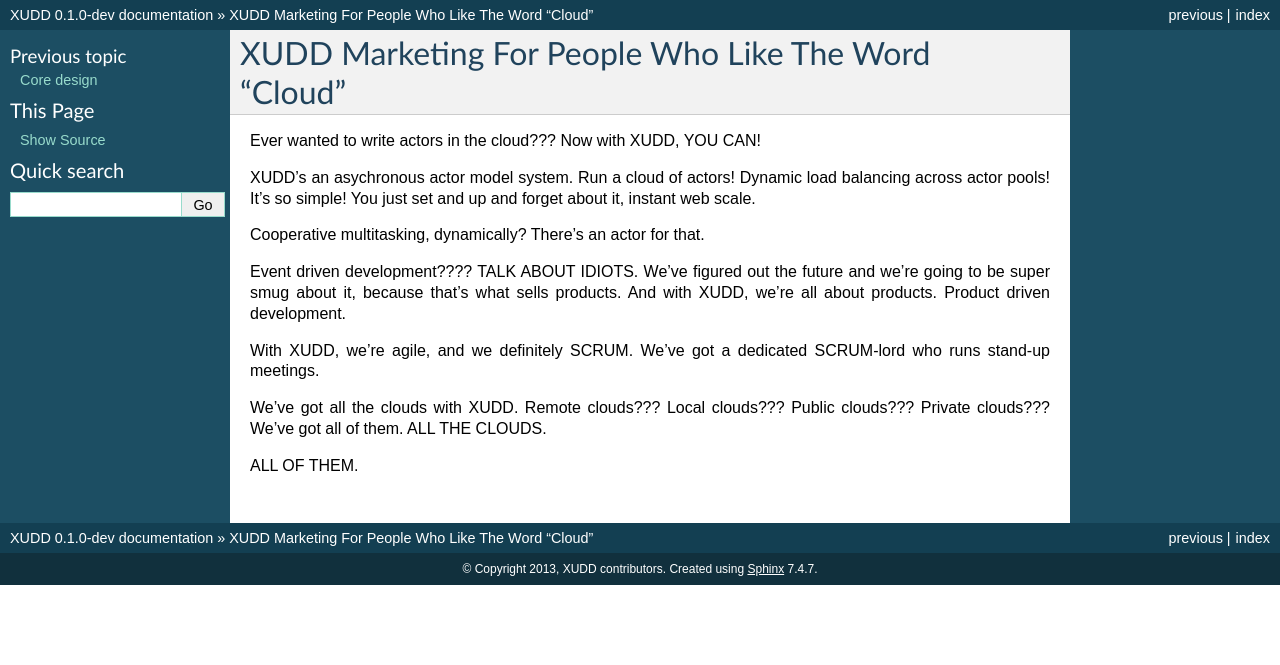
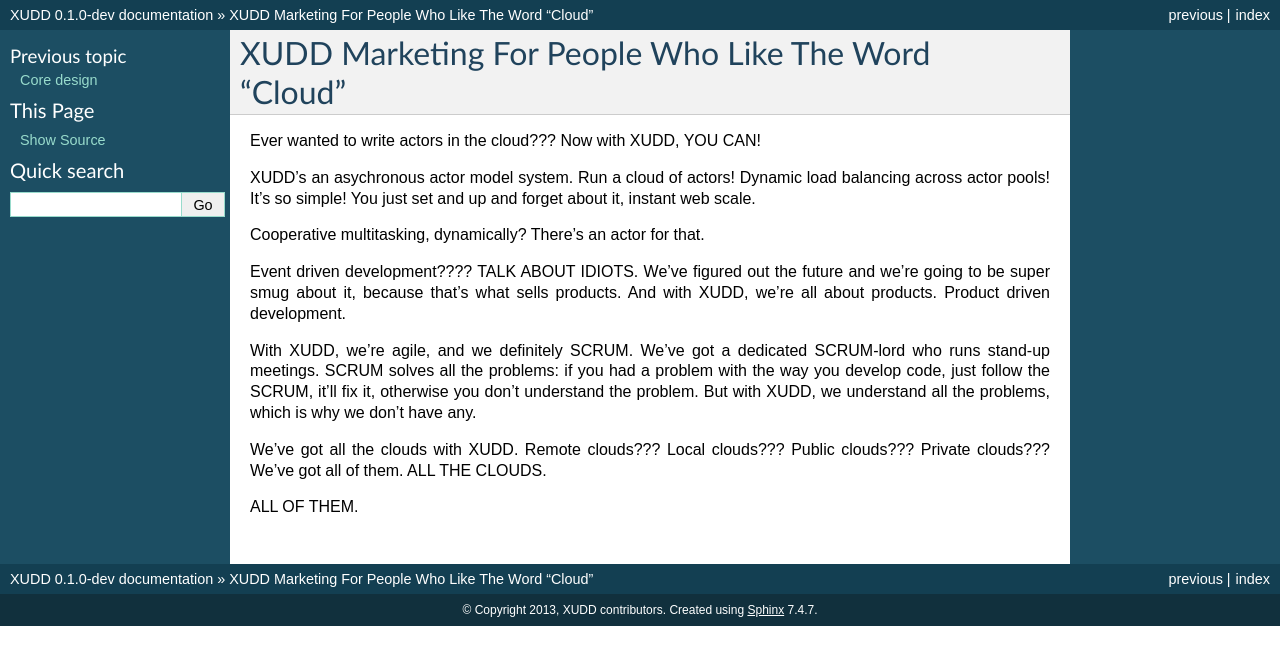
Before and after one commit to xudd/xudd, a Sphinx documentation site: the page built from docs/source/cloud.rst, in a window 1280 px wide. Shown: the top 665 px of the page. Built offline with Sphinx 7.4.7, drawn with Linux system fonts in a browser that asks for light colours.

Commit message:
follow the SCRUM

```diff
--- a/docs/source/cloud.rst
+++ b/docs/source/cloud.rst
@@ -16,7 +16,11 @@
 Product driven development.
 
 With XUDD, we're agile, and we definitely SCRUM.  We've got a
-dedicated SCRUM-lord who runs stand-up meetings.
+dedicated SCRUM-lord who runs stand-up meetings.  SCRUM solves all the
+problems: if you had a problem with the way you develop code, just
+follow the SCRUM, it'll fix it, otherwise you don't understand the
+problem.  But with XUDD, we understand all the problems, which is why
+we don't have any.
 
 We've got all the clouds with XUDD.  Remote clouds???  Local clouds???
 Public clouds???  Private clouds???  We've got all of them.  ALL THE
```
